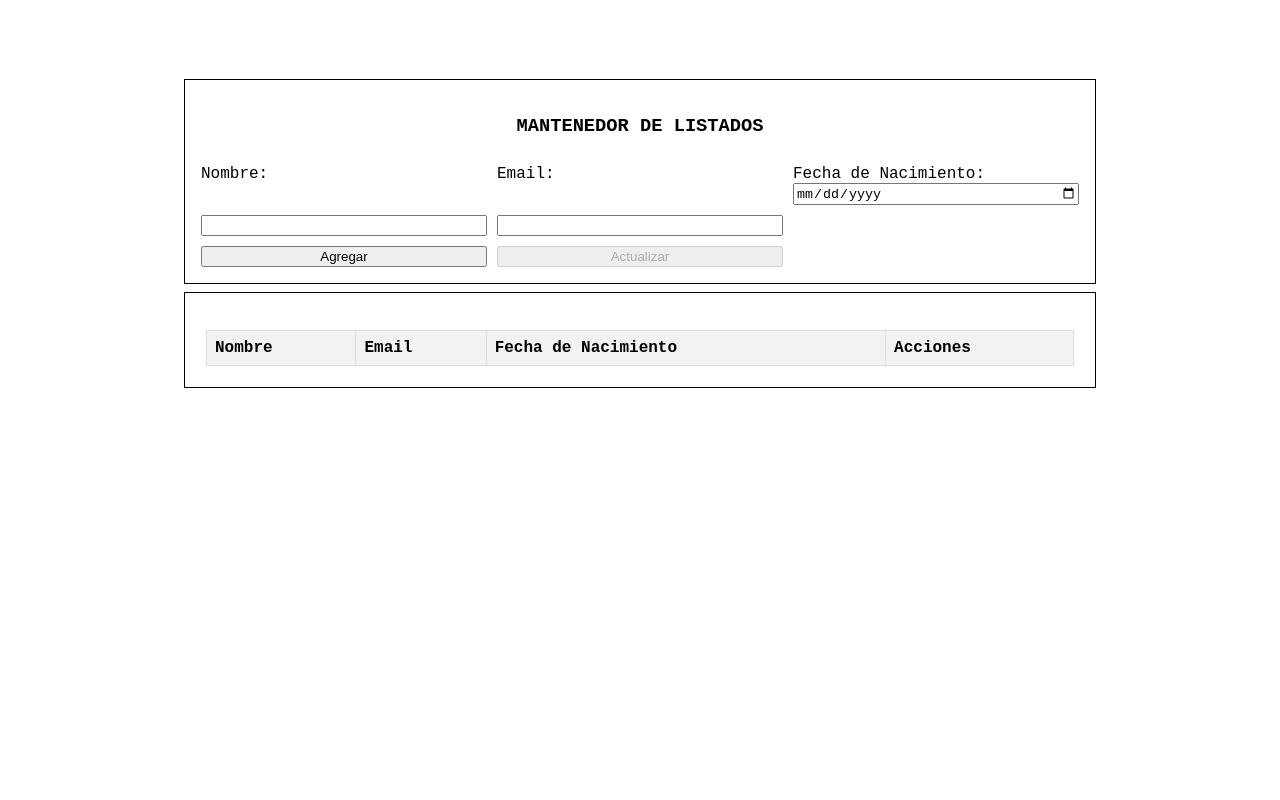
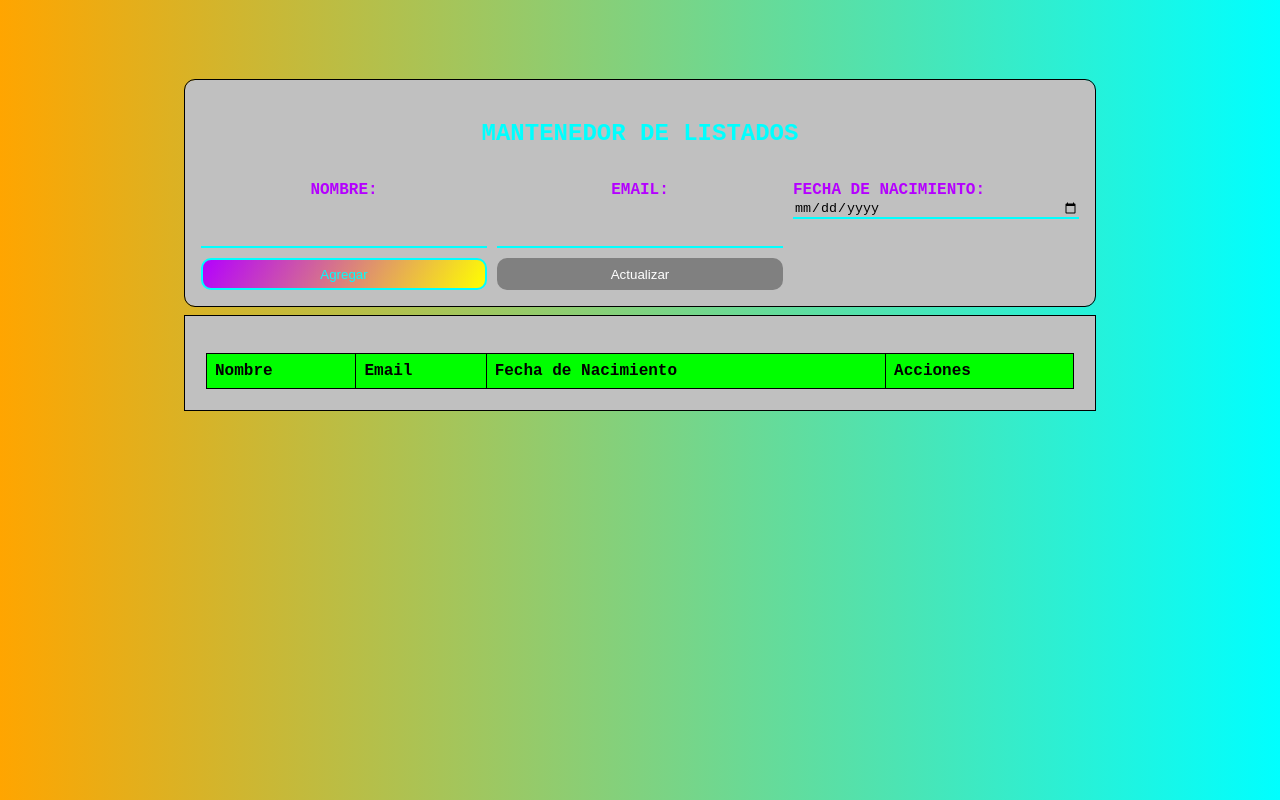
Before and after one commit to AldoVeraZ/chllg16, a plain HTML site: page index.html in a window 1280 px wide. Drawn offline with Linux system fonts and the light colour scheme.

Commit message:
adding color designs

```diff
--- a/app.js
+++ b/app.js
@@ -2,6 +2,14 @@
 document.addEventListener("DOMContentLoaded", function () {
   // Carga la lista de contactos al iniciar la página
   loadContactList();
+
+  // Verifica si el botón de "Actualizar" está deshabilitado y ajusta su clase
+  const updateButton = document.getElementById("updateButton");
+  if (updateButton.disabled) {
+    updateButton.classList.add("disabled");
+  } else {
+    updateButton.classList.remove("disabled");
+  }
 });
 
 // Función para realizar la acción de agregar un nuevo contacto
--- a/main.css
+++ b/main.css
@@ -2,6 +2,7 @@ body {
   margin: 0;
   font-family: "Courier New", monospace;
   padding: 0;
+  background: linear-gradient(90deg, #ffa500, #00ffff);
 }
 
 * {
@@ -14,10 +15,19 @@ body {
   margin: 5rem auto;
   padding: 1em;
   margin-bottom: 10px;
+  border-radius: 10px;
+  border: none;
 
   display: grid;
   grid-template-columns: repeat(3, minmax(225px, 1fr));
   gap: 10px;
+  grid-row: auto;
+
+  background-color: #c0c0c0;
+}
+
+.below {
+  grid-row: auto; /* Cambia la fila a 3 */
 }
 
 h3 {
@@ -25,20 +35,56 @@ h3 {
   grid-row: 1;
   grid-column: 1/-1;
   justify-self: center;
+  color: #00ffff;
+  font-size: x-large;
 }
 label {
   grid-row: 2;
-  justify-self: start;
+  justify-self: center;
+  color: #b400ff;
+  font-weight: bolder;
+  text-transform: uppercase;
 }
+
 input {
   grid-row: 3;
   max-width: 100%; /* Cambia esto a la anchura máxima deseada */
   width: 100%; /* Asegúrate de que los inputs ocupen el 100% del espacio disponible */
   box-sizing: border-box; /* Asegúrate de que el ancho incluya el padding */
+  background-color: #c0c0c0;
+  border: none;
+  border-bottom: 2px solid #00ffff;
+}
+
+/* Estilo para el botón de "Actualizar" cuando está deshabilitado */
+button#updateButton[disabled] {
+  background-color: gray !important;
+  color: #fff;
+  border: none;
+}
+
+/* Estilo para el botón de "Actualizar" cuando está habilitado */
+button#updateButton {
+  background-color: #b400ff; /* Cambia este color según lo desees */
+  color: #00ffff; /* Cambia este color según lo desees */
+  border-radius: 10px;
 }
 
 button {
   grid-row: 4;
+}
+button:not(#updateButton) {
+  background: linear-gradient(120deg, #b400ff, #ffff00);
+  padding: 0.5em;
+  border-radius: 10px;
+  border: 2px solid #00ffff;
+  color: #00ffff;
+}
+button:hover {
+  cursor: pointer;
+  color: #b400ff;
+  background: #ffff00;
+  border: 2px solid #b400ff;
 }
 
 .ul-wrapper {
@@ -47,6 +93,22 @@ button {
   padding: 5px;
   margin: 5rem auto;
   margin-top: auto;
+
+  background-color: #c0c0c0;
+}
+
+thead {
+  background-color: #00ff00 !important; /* Cambia este color al que desees */
+}
+
+/* Para el borde de las celdas de encabezado */
+table th {
+  border: 1px solid #000; /* Cambia el color y el grosor del borde según tus preferencias */
+}
+
+/* Para el borde de las celdas del cuerpo */
+table td {
+  border: 1px solid #000; /* Cambia el color y el grosor del borde según tus preferencias */
 }
 
 ul {
@@ -79,6 +141,8 @@ th {
 td button {
   padding: 5px 10px;
   width: auto;
+}
+@media (min-width: 721px) {
 }
 
 @media (min-width: 601px) and (max-width: 720px) {
```
Also changed, not shown: index.html (+5 -0 lines).
